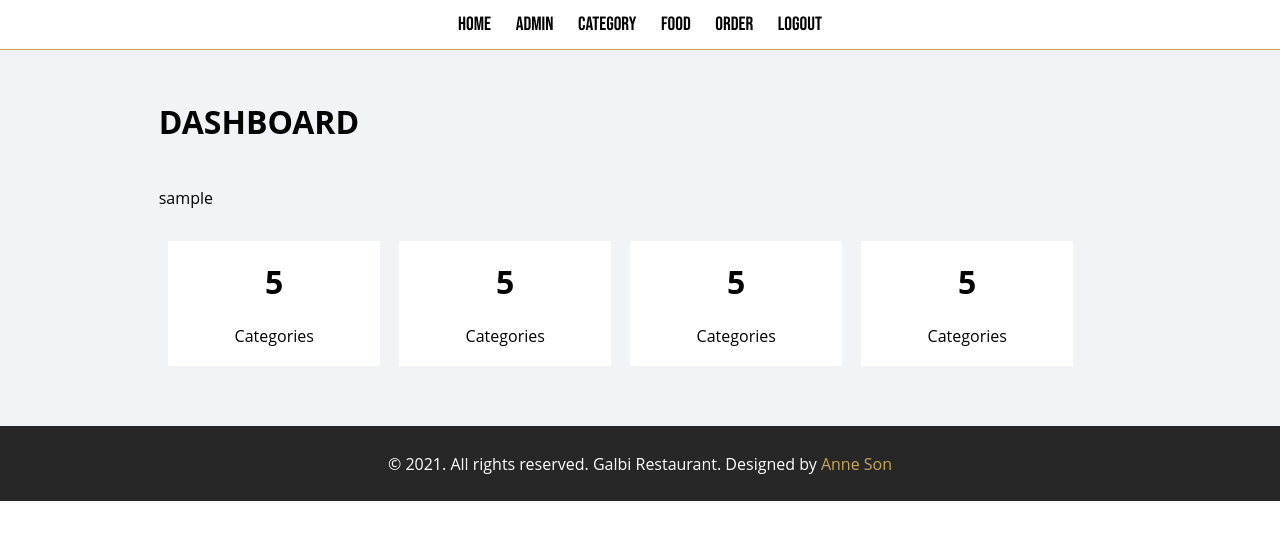
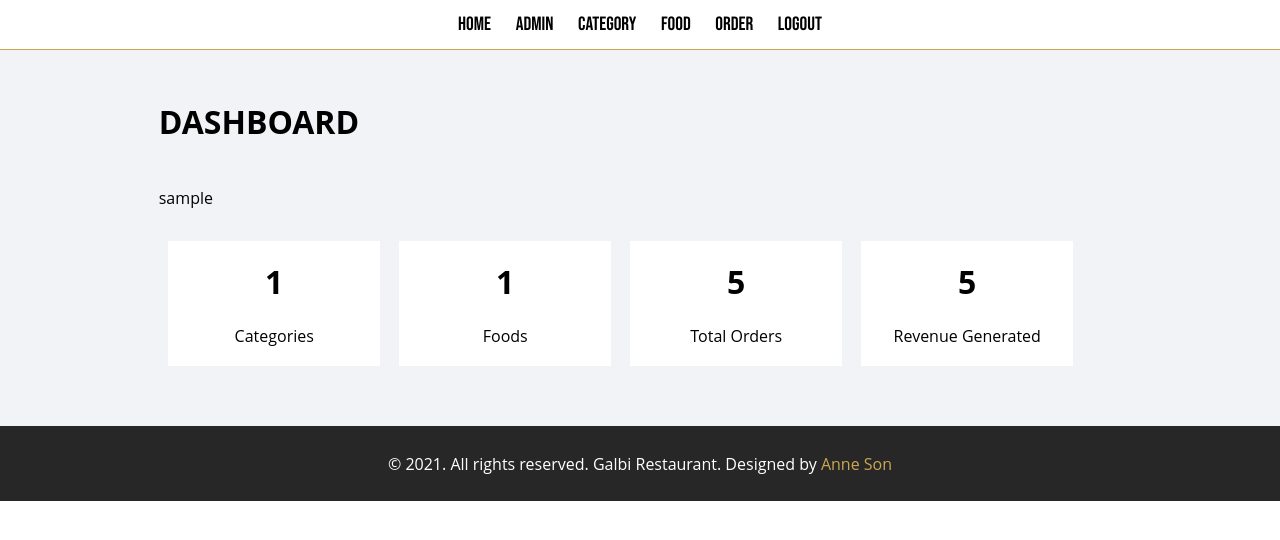
Before and after one commit to Anne-Son/restaurantPHP, a PHP site: page /restaurantPHP/admin/index.php in a window 1280 px wide; the page is wider, and only the part inside the window is pictured. Shown: the top 540 px of that part. Run offline with PHP 8.4, Linux system fonts and the light colour scheme; the visitor is signed in with stand-in values (Sample User, id 1); tables that the repository leaves empty or names only in its code hold one stand-in row (values such as "Sample post").

```diff
--- a/admin/index.php
+++ b/admin/index.php
@@ -17,27 +17,41 @@
       <br><br>
 
       <div class="col-4 text-center">
-        <h1>5</h1>
+        <?php
+          //sql query
+          $sql = "SELECT * FROM tbl_category";
+          //execute query
+          $res = mysqli_query($conn, $sql);
+          $count = mysqli_num_rows($res);
+        ?>
+        <h1><?php echo $count ?></h1>
         <br>
         Categories
       </div>
 
        <div class="col-4 text-center">
-        <h1>5</h1>
+         <?php
+          //sql query
+          $sql = "SELECT * FROM tbl_food";
+          //execute query
+          $res = mysqli_query($conn, $sql);
+          $count = mysqli_num_rows($res);
+        ?>
+        <h1><?php echo $count ?></h1>
         <br>
-        Categories
+        Foods
       </div>
 
        <div class="col-4 text-center">
         <h1>5</h1>
         <br>
-        Categories
+        Total Orders
       </div>
 
        <div class="col-4 text-center">
         <h1>5</h1>
         <br>
-        Categories
+        Revenue Generated
       </div>
       <div class="clearfix"></div>
     </div>
```
